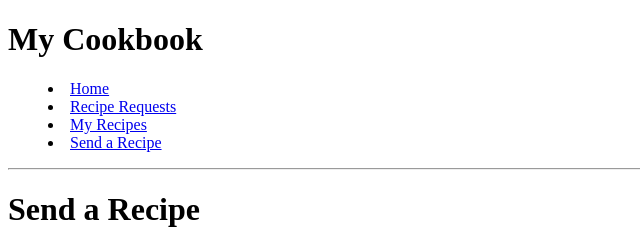
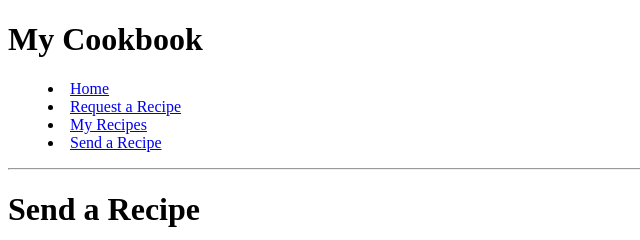
Before and after one commit to aniwal12/startup, a plain HTML site: page cookbook_HTML/send.html in a window 1280 px wide. Shown: the top 240 px of the page, 0-640 px from the left. Drawn offline with Linux system fonts and the light colour scheme.

Commit message:
change request a recipe link

```diff
--- a/cookbook_HTML/send.html
+++ b/cookbook_HTML/send.html
@@ -10,7 +10,7 @@
             <nav>
                 <menu>
                     <li><a href="index.html">Home</a></li>
-                    <li><a href="requests.html">Recipe Requests</a></li>
+                    <li><a href="requests.html">Request a Recipe</a></li>
                     <li><a href="recipes.html">My Recipes</a></li>
                     <li><a href="send.html">Send a Recipe</a></li>
                 </menu>
```
Also changed, not shown: cookbook_HTML/index.html (+1 -1 lines), cookbook_HTML/recipes.html (+1 -1 lines), cookbook_HTML/requests.html (+1 -1 lines).
